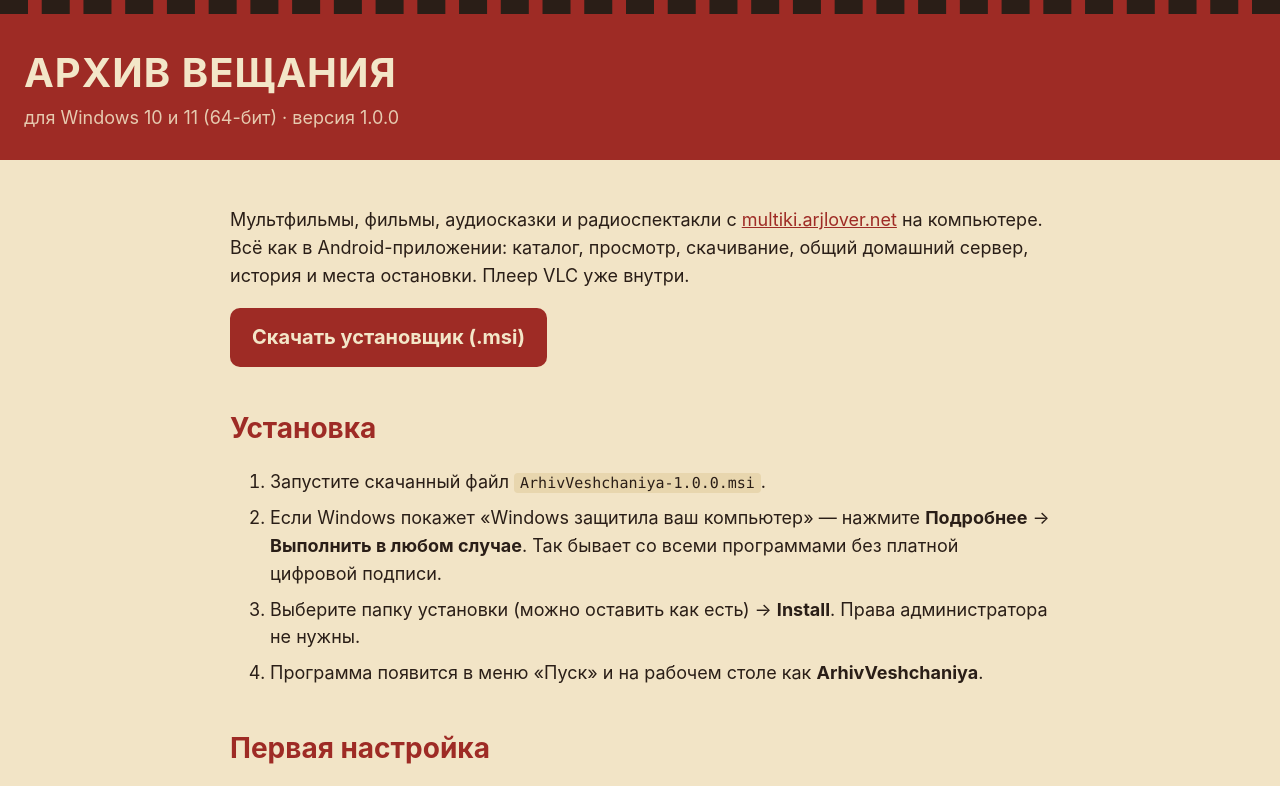
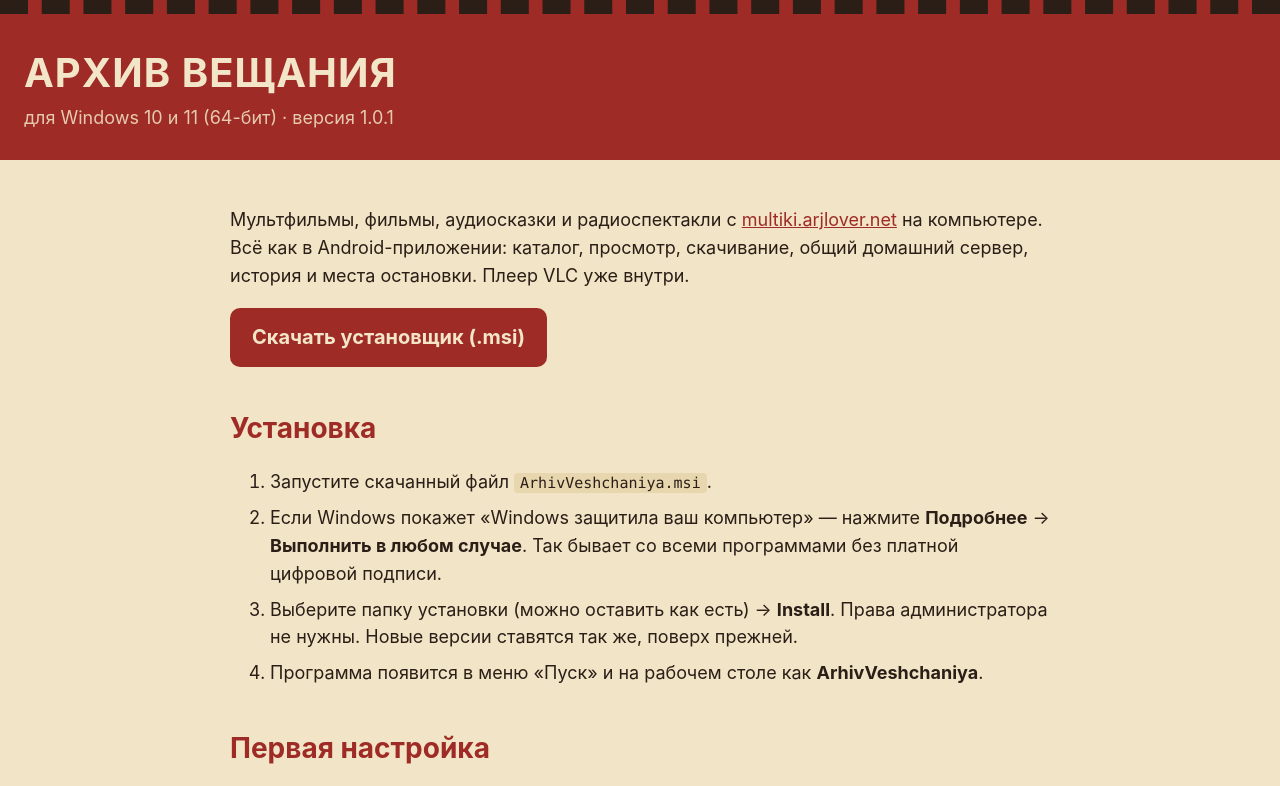
Before and after one commit to i1yanov/fp, a plain HTML site: page windows/index.html in a window 1280 px wide. Shown: the top 786 px of the page. Drawn offline with Linux system fonts and the light colour scheme.

Commit message:
Windows 1.0.1: permanent download link (latest release), upgrade over previous version
Co-Authored-By: Claude Opus 5.5 <noreply@anthropic.com>
Claude-Session: https://claude.ai/code/session_01TBDpViLLb9JHyu7oeFpomT

```diff
--- a/windows/index.html
+++ b/windows/index.html
@@ -24,19 +24,19 @@
 <body>
 <header>
   <h1>Архив Вещания</h1>
-  <div>для Windows 10 и 11 (64-бит) · версия 1.0.0</div>
+  <div>для Windows 10 и 11 (64-бит) · версия 1.0.1</div>
 </header>
 <main>
 
 <p>Мультфильмы, фильмы, аудиосказки и радиоспектакли с <a href="https://multiki.arjlover.net/">multiki.arjlover.net</a> на компьютере. Всё как в Android-приложении: каталог, просмотр, скачивание, общий домашний сервер, история и места остановки. Плеер VLC уже внутри.</p>
 
-<p><a class="dl" href="https://github.com/i1yanov/fp/releases/download/windows-v1.0.0/ArhivVeshchaniya-1.0.0.msi">Скачать установщик (.msi)</a></p>
+<p><a class="dl" href="https://github.com/i1yanov/fp/releases/latest/download/ArhivVeshchaniya.msi">Скачать установщик (.msi)</a></p>
 
 <h2>Установка</h2>
 <ol>
-  <li>Запустите скачанный файл <code>ArhivVeshchaniya-1.0.0.msi</code>.</li>
+  <li>Запустите скачанный файл <code>ArhivVeshchaniya.msi</code>.</li>
   <li>Если Windows покажет «Windows защитила ваш компьютер» — нажмите <b>Подробнее</b> → <b>Выполнить в любом случае</b>. Так бывает со всеми программами без платной цифровой подписи.</li>
-  <li>Выберите папку установки (можно оставить как есть) → <b>Install</b>. Права администратора не нужны.</li>
+  <li>Выберите папку установки (можно оставить как есть) → <b>Install</b>. Права администратора не нужны. Новые версии ставятся так же, поверх прежней.</li>
   <li>Программа появится в меню «Пуск» и на рабочем столе как <b>ArhivVeshchaniya</b>.</li>
 </ol>
 
```
Also changed, not shown: index.html (+2 -2 lines), 3 other files.
